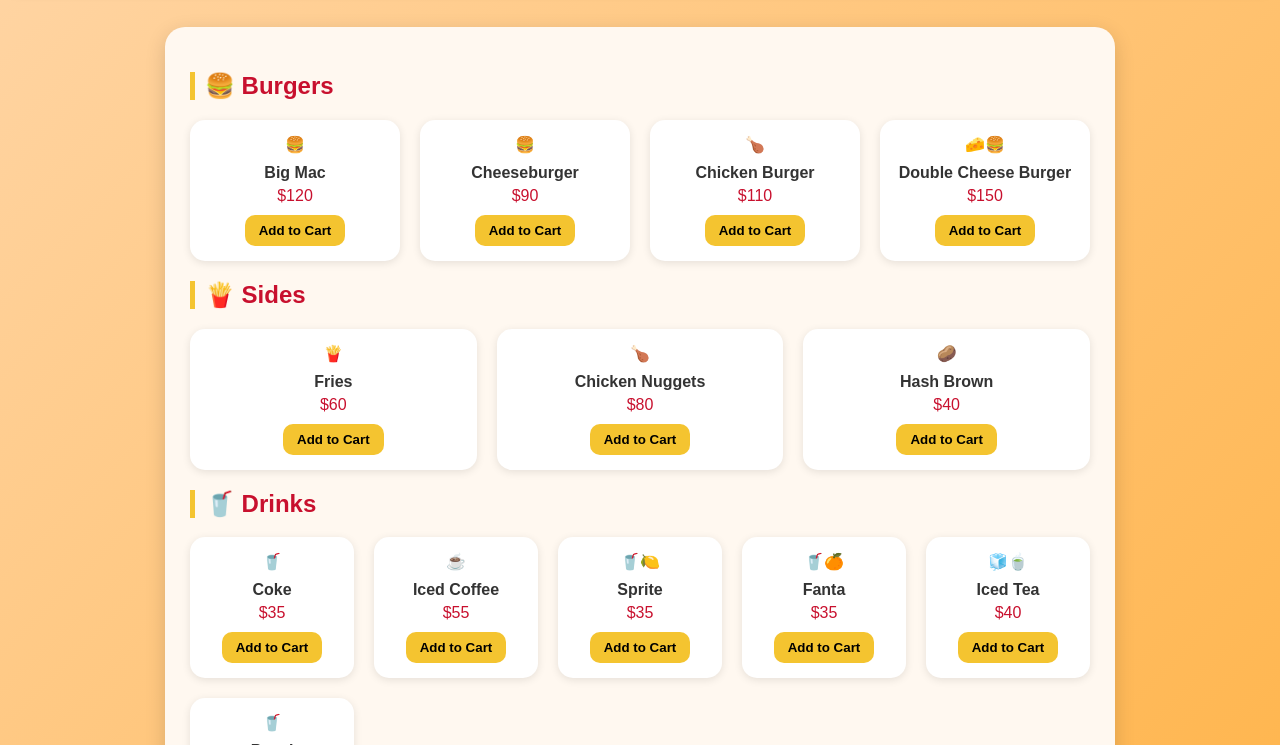
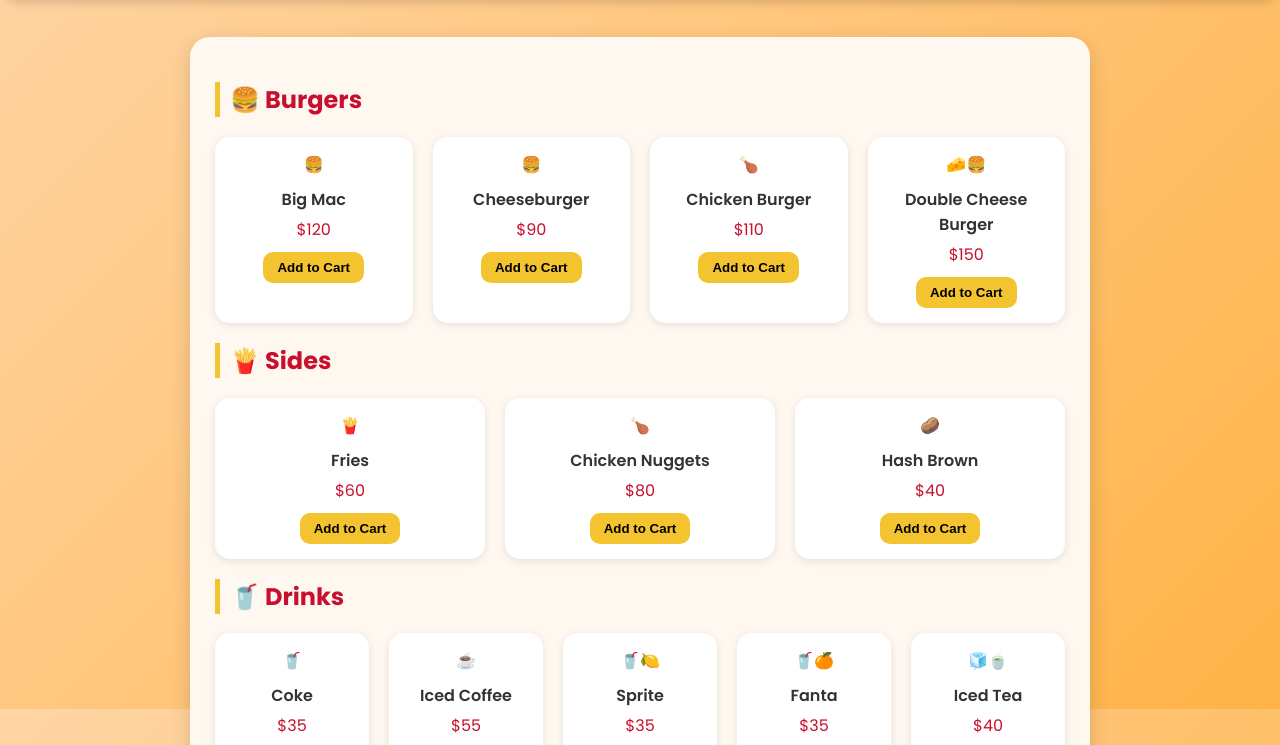
Before and after one commit to s24113318-source/vending-machine, a plain HTML site: page index.html in a window 1280 px wide. Shown: the part 91-836 px from the top of the page. Drawn offline with Linux system fonts and the light colour scheme.

Commit message:
added products

```diff
--- a/index.html
+++ b/index.html
@@ -3,10 +3,18 @@
 <head>
   <meta charset="UTF-8" />
   <meta name="viewport" content="width=device-width, initial-scale=1.0" />
+  <!-- Load Poppins to match local font and add preconnect for performance -->
+  <link rel="preconnect" href="https://fonts.googleapis.com">
+  <link rel="preconnect" href="https://fonts.gstatic.com" crossorigin>
+  <link href="https://fonts.googleapis.com/css2?family=Poppins:wght@400;600;700&display=swap" rel="stylesheet">
   <title>McDo Vending Machine</title>
   <style>
+    /* Minimal reset + consistent box-sizing so hosted site matches local */
+    *, *::before, *::after { box-sizing: border-box; }
+    html, body { height: 100%; margin: 0; padding: 0; -webkit-font-smoothing: antialiased; -moz-osx-font-smoothing: grayscale; }
+    /* Ensure same font loaded */
+    body { font-family: 'Poppins', system-ui, -apple-system, "Segoe UI", Roboto, "Helvetica Neue", Arial; }
     body {
-      font-family: 'Poppins', sans-serif;
       background: linear-gradient(135deg, #ffd5a5, #ffb347);
       margin: 0;
       padding: 0;
@@ -297,6 +305,7 @@
         <button class="btn" onclick="insertDenom(5)">5</button>
         <button class="btn" onclick="insertDenom(10)">10</button>
         <button class="btn" onclick="insertDenom(100)">100</button>
+        <button class="btn" onclick="insertDenom(500)">500</button>
         <button class="btn" onclick="insertDenom(1000)">1000</button>
         <button class="btn pay-btn" onclick="pay()">Pay</button>
       </div>
```
